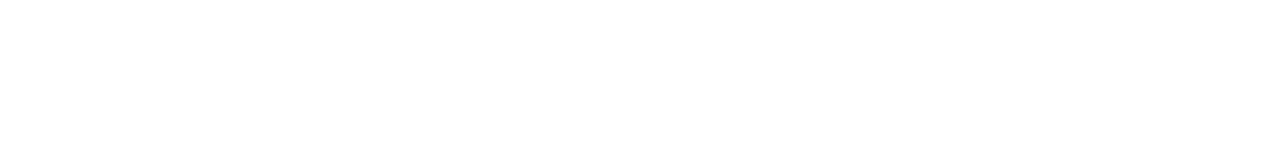
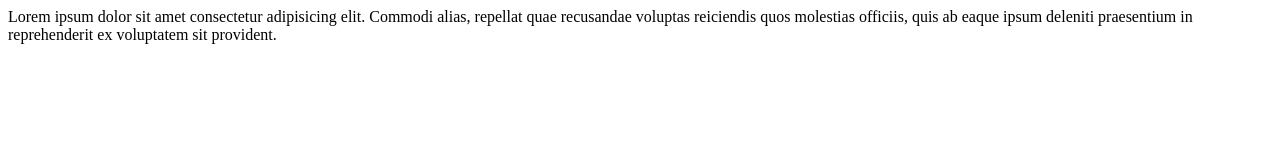
Before and after one commit to ig-ajgarcia/prueba-dam, a plain HTML site: page index.html in a window 1280 px wide. Drawn offline with Linux system fonts and the light colour scheme.

Commit message:
index completo

```diff
--- a/index.html
+++ b/index.html
@@ -3,9 +3,11 @@
 <head>
     <meta charset="UTF-8">
     <meta name="viewport" content="width=device-width, initial-scale=1.0">
-    <title>Document</title>
+    <title>Titulo</title>
 </head>
 <body>
-
+    <section>Lorem ipsum dolor sit amet consectetur adipisicing elit.
+        Commodi alias, repellat quae recusandae
+        voluptas reiciendis quos molestias officiis, quis ab eaque ipsum deleniti praesentium in reprehenderit ex voluptatem sit provident.</section>
 </body>
 </html>
```
